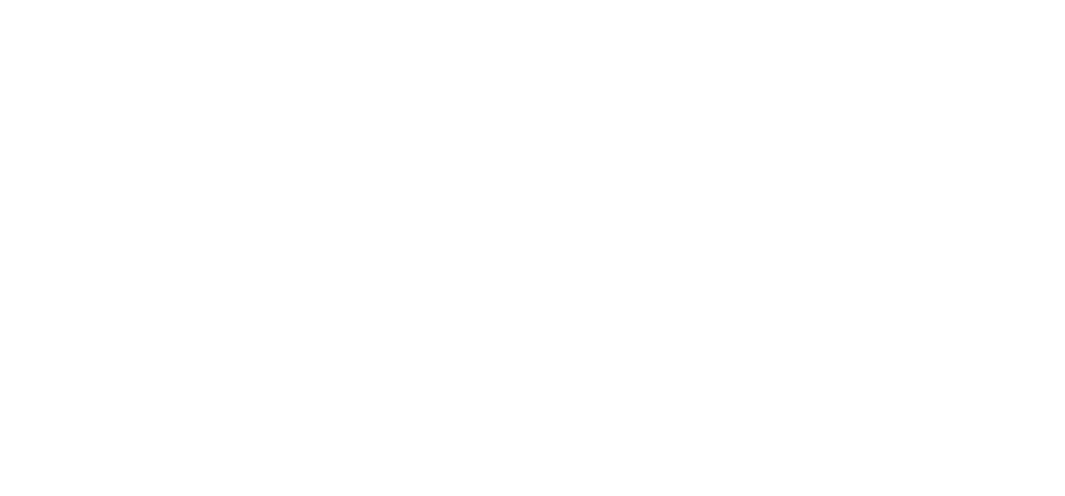
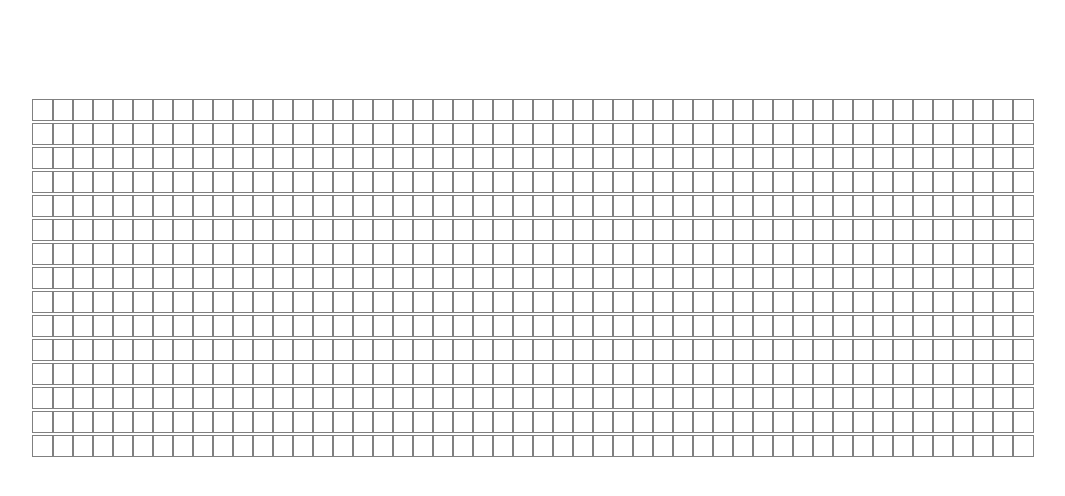
Before and after one commit to Dang3rZone/Pathfinding-Visualizer, a React (Create React App) app in the folder my-app/: page / in a window 1280 px wide. Shown: the top 496 px of the page, without its empty margins (107-1172 px from the left). Built offline with nearby package versions, Linux system fonts and the light colour scheme.

Commit message:
added a simple css style do see the grind

```diff
--- a/my-app/src/PathVisualizer/Node/Node.css
+++ b/my-app/src/PathVisualizer/Node/Node.css
@@ -0,0 +1,6 @@
+.node {
+  width: 20px;
+  height: 20px;
+  outline: 1px solid grey;
+  display: inline-block;
+}
--- a/my-app/src/PathVisualizer/PathVisualizer.css
+++ b/my-app/src/PathVisualizer/PathVisualizer.css
@@ -0,0 +1,3 @@
+.grid {
+  margin: 100px 0 0;
+}
```
